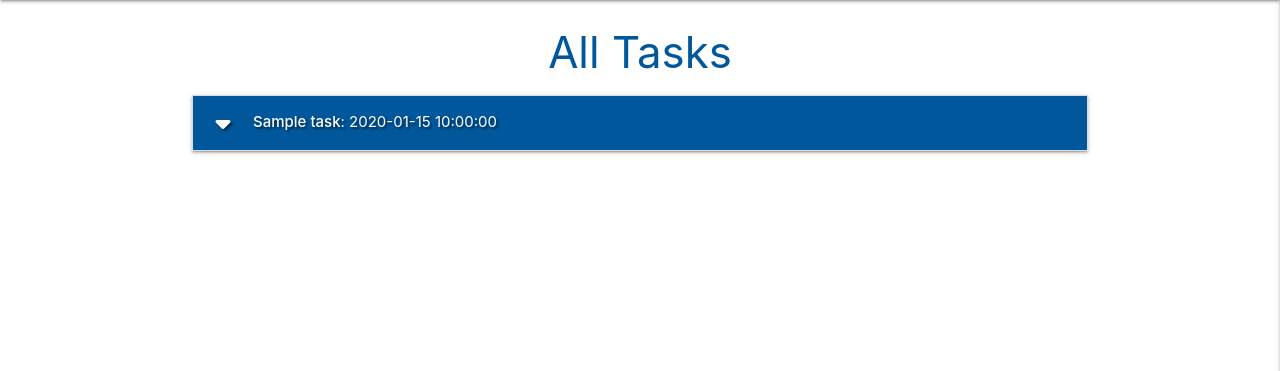
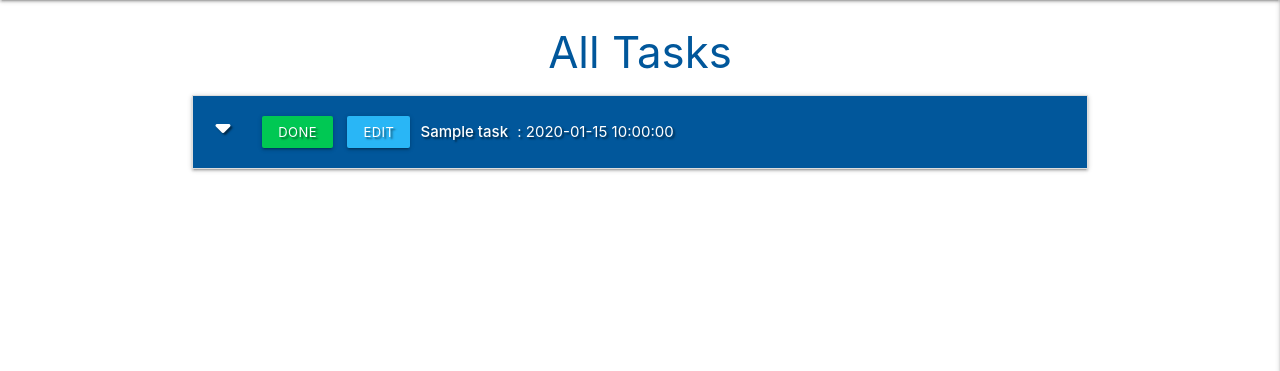
Before and after one commit to maxapn98/mini-project-py, a Flask app: page / in a window 1280 px wide. Shown: the part 64-435 px from the top of the page. Run offline with Flask 2, Linux system fonts and the light colour scheme; a database or web service that is not in the repository returns one stand-in record (values such as "Sample title"); some libraries are stand-ins or nearby versions.

Commit message:
add edit/done buttons

```diff
--- a/static/css/style.css
+++ b/static/css/style.css
@@ -1,3 +1,16 @@
 .text-shadow {
     text-shadow: 2px 2px 2px rgba(0, 0, 0, 0.5);
 }
+
+.flashes h4 {
+    line-height: 2;
+}
+
+.btn-small {
+    margin: 5px;
+}
+
+.collapsible-header .col strong {
+    margin: 5px;
+    line-height: 42px;
+}
--- a/templates/tasks.html
+++ b/templates/tasks.html
@@ -1,4 +1,3 @@
-
 {% extends "base.html" %}
 {% block content %}
 
@@ -8,12 +7,18 @@
         {% for task in tasks %}
         <li>
             <div class="collapsible-header white-text light-blue darken-4 text-shadow">
+                <div class="col s3">
                     <i class="fas fa-caret-down"></i>
+                    <a href="" class="btn-small green accent-4">Done</a>
+                    <a href="" class="btn-small light-blue lighten-1">Edit</a>
+                </div>
+                <div class="col s9">
                     <strong>{{ task.task_name }}</strong> : {{ task.due_date }}
                     {% if task.is_urgent == "on" %}
                         <i class="fas fa-exclamation-circle light-blue-text text-lighten-2 tooltipped"
                             data-position="right" data-tooltip="URGENT!"></i>
                     {% endif %}
+                </div>
             </div>
             <div class="collapsible-body">
                 <strong>{{ task.category_name }}</strong>
```
Lines whose indentation alone changed are shown as unchanged.
